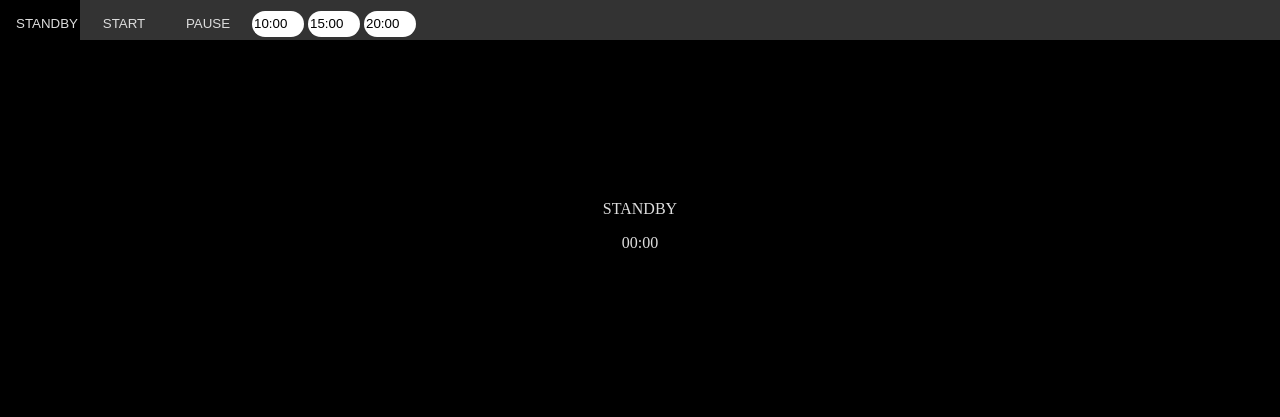
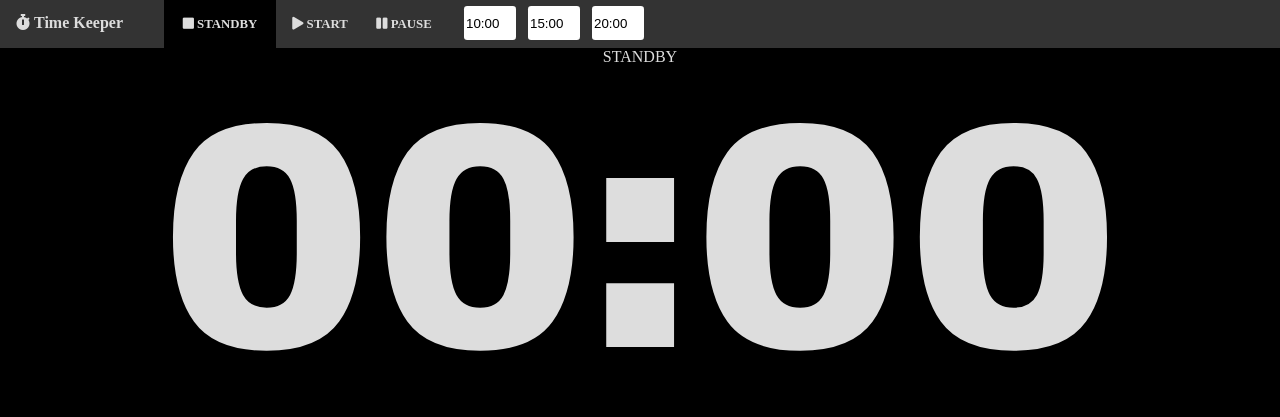
Before and after one commit to cat2koban/vue-timekeeper, a plain HTML site: page timekeeper.html in a window 1280 px wide. Drawn offline with nearby package versions, Linux system fonts and the light colour scheme.

Commit message:
時間を大きく，font-awesome の適用

```diff
--- a/css/main.css
+++ b/css/main.css
@@ -4,39 +4,60 @@ body {
   color: #dddddd;
 }
 
-#status {
-  margin-top: 10rem;
-}
-
 .has-text-centered {
   text-align: center;
 }
+
 .navbar {
   width: 100%;
-  height: 2.5rem;
+  height: 3rem;
   background: #333333;
 }
 
 button {
-  width: 5rem;
-  height: 2.5rem;
+  font-size: 0.8rem;
+  height: 3rem;
   background: #333333;
   color: #dddddd;
   border-style: none;
-  padding: 1rem;
 }
 
 button:hover, .clicked {
   background:  #000000;
 }
 
+.navbar i {
+  width: 9rem;
+  height: 3rem;
+  margin-left: 1rem;
+  font-size: 1rem;
+}
+
+.fa-stop {
+  width: 7rem;
+}
+
+.fa-play {
+  width: 5rem;
+}
+
+.fa-pause {
+  width: 5rem;
+  margin-right: 1rem;
+}
+
 input {
   width: 3rem;
-  height: 1.5rem;
-  border-radius: 1rem;
+  height: 2rem;
+  border-radius: 0.2rem;
   border-style: none;
+  margin-right: 0.5rem;
 }
 
-#time {
-  margin-top: 1rem;
+.status {
 }
+
+.time {
+  font-family: 'arial black';
+  font-size: 20rem;
+}
--- a/timekeeper.html
+++ b/timekeeper.html
@@ -4,22 +4,25 @@
 <meta charset="utf-8" />
 <title>Time Keeper</title>
 <link rel="stylesheet" href="css/main.css">
+<link rel="stylesheet" href="https://use.fontawesome.com/releases/v5.10.1/css/all.css">
+<link rel="stylesheet" href="https://use.fontawesome.com/releases/v5.10.1/css/v4-shims.css">
 
 </head>
 <body>
   <div id="app">
     <div class="navbar">
-      <button @click="standby" :class="{ clicked: sflg }">STANDBY</button>
-      <button @click="start" :class="{ clicked: toggle }" :disabled="toggle">START</button>
-      <button @click="pause" :class="{ clicked: pflg }">PAUSE</button>
+      <i class="fas fa-stopwatch"> Time Keeper</i>
+      <button @click="standby" :class="{ clicked: sflg }" class="fa fa-stop"> STANDBY</button>
+      <button @click="start" :class="{ clicked: toggle }" class="fa fa-play" :disabled="toggle"> START</button>
+      <button @click="pause" :class="{ clicked: pflg }" class="fa fa-pause"> PAUSE</button>
       <input type="text" v-model="firstBell"></input>
       <input type="text" v-model="secondBell"></input>
       <input type="text" v-model="thirdBell"></input>
     </div>
-    <div id="status" class="has-text-centered">
+    <div class="status has-text-centered">
       <span>{{ status }}</span>
     </div>
-    <div id="time" class="has-text-centered">
+    <div class="time has-text-centered">
       <span>{{ time }}</span>
     </div>
   </div>
```
